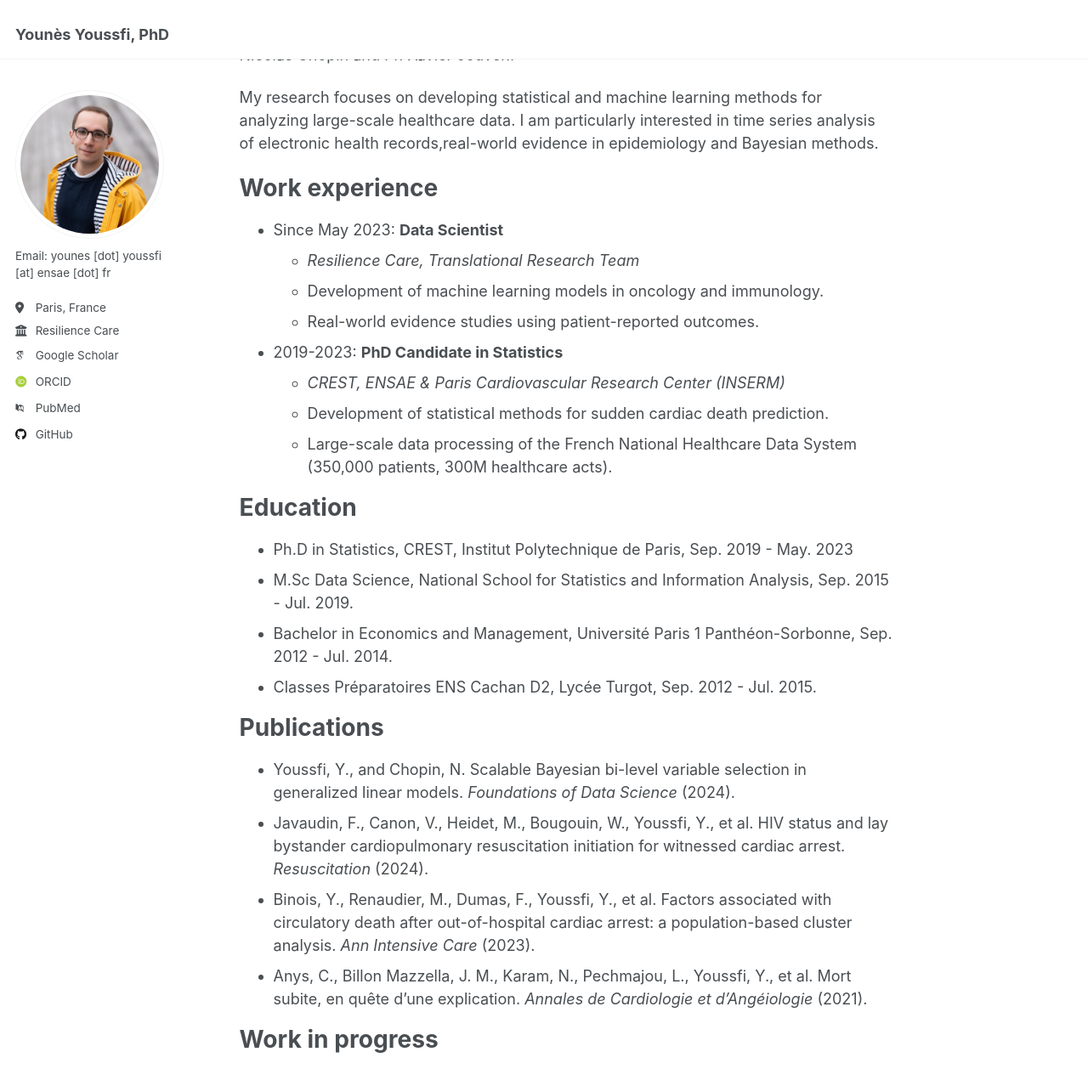
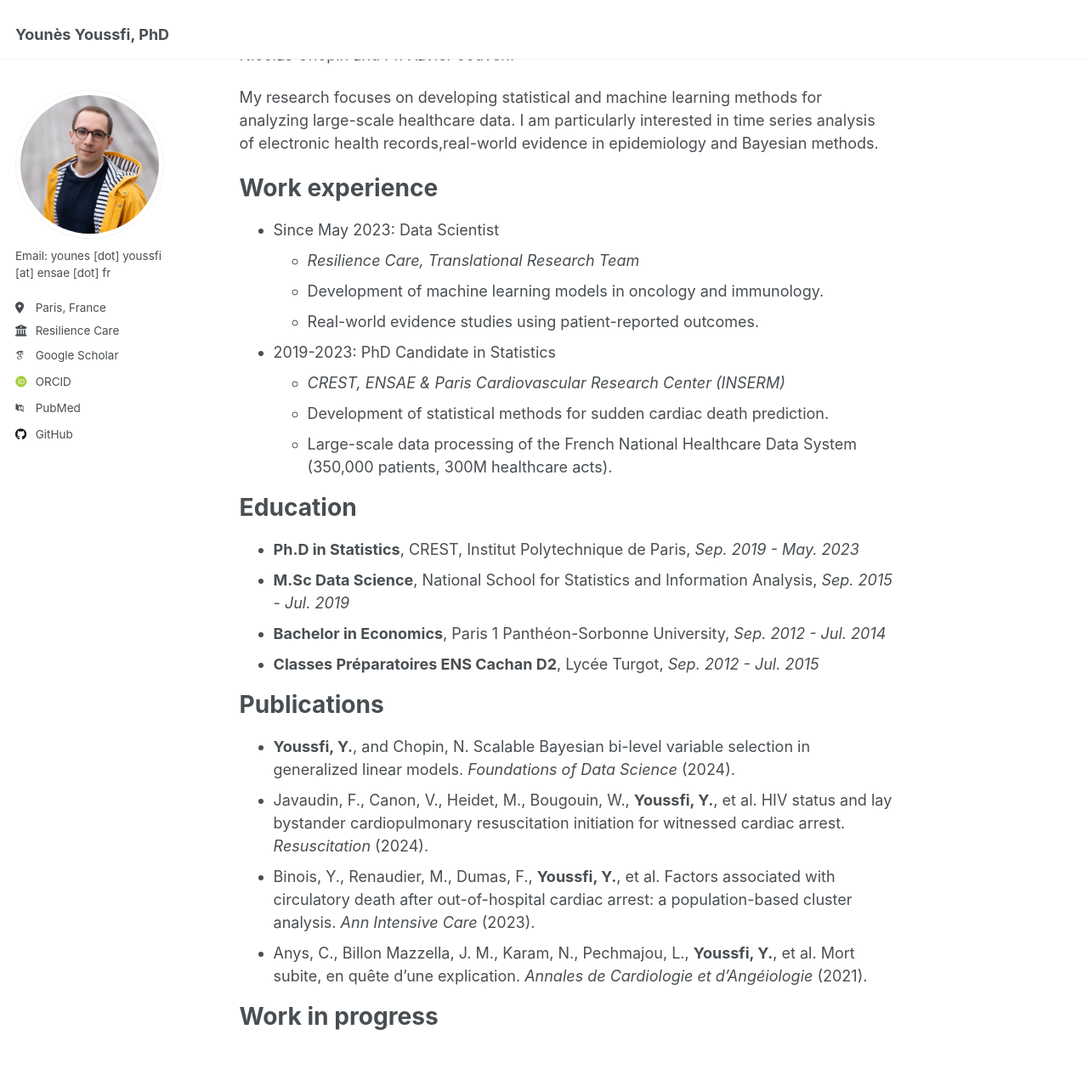
Before and after one commit to youyoussfi/youyoussfi.github.io, a Jekyll site: the page built from _pages/about.md, in a window 1280 px wide and 1400 px high, scrolled down 202 px. Shown: the top 1278 px of the window at 85% size. Built offline with Jekyll 4.4.1, drawn with Linux system fonts in a browser that asks for light colours; some web fonts are replaced; some of the changed text lies outside the part shown.

Commit message:
Update about.md

```diff
--- a/_pages/about.md
+++ b/_pages/about.md
@@ -15,12 +15,12 @@ My research focuses on developing statistical and machine learning methods for a
 
 Work experience
 ======
-* Since May 2023: **Data Scientist**
+* Since May 2023: Data Scientist
   * *Resilience Care, Translational Research Team*
   * Development of machine learning models in oncology and immunology.
   * Real-world evidence studies using patient-reported outcomes.
 
-* 2019-2023: **PhD Candidate in Statistics**
+* 2019-2023: PhD Candidate in Statistics
   * *CREST, ENSAE & Paris Cardiovascular Research Center (INSERM)*
   * Development of statistical methods for sudden cardiac death prediction.
   * Large-scale data processing of the French National Healthcare Data System (350,000 patients, 300M healthcare acts).
@@ -28,18 +28,18 @@ Work experience
 
 Education
 ======
-* Ph.D in Statistics, CREST, Institut Polytechnique de Paris, Sep. 2019 - May. 2023
-* M.Sc Data Science, National School for Statistics and Information Analysis, Sep. 2015 - Jul. 2019.
-* Bachelor in Economics and Management, Université Paris 1 Panthéon-Sorbonne, Sep. 2012 - Jul. 2014.
-* Classes Préparatoires ENS Cachan D2, Lycée Turgot, Sep. 2012 - Jul. 2015.
+* **Ph.D in Statistics**, CREST, Institut Polytechnique de Paris, *Sep. 2019 - May. 2023*
+* **M.Sc Data Science**, National School for Statistics and Information Analysis, *Sep. 2015 - Jul. 2019*
+* **Bachelor in Economics**, Paris 1 Panthéon-Sorbonne University, *Sep. 2012 - Jul. 2014*
+* **Classes Préparatoires ENS Cachan D2**, Lycée Turgot, *Sep. 2012 - Jul. 2015*
 
 
 Publications
 ======
-- Youssfi, Y., and Chopin, N. Scalable Bayesian bi-level variable selection in generalized linear models. *Foundations of Data Science* (2024).
-- Javaudin, F., Canon, V., Heidet, M., Bougouin, W., Youssfi, Y., et al. HIV status and lay bystander cardiopulmonary resuscitation initiation for witnessed cardiac arrest. *Resuscitation* (2024).
-- Binois, Y., Renaudier, M., Dumas, F., Youssfi, Y., et al. Factors associated with circulatory death after out-of-hospital cardiac arrest: a population-based cluster analysis. *Ann Intensive Care* (2023).
-- Anys, C., Billon Mazzella, J. M., Karam, N., Pechmajou, L., Youssfi, Y., et al. Mort subite, en quête d’une explication. *Annales de Cardiologie et d'Angéiologie* (2021).
+- **Youssfi, Y.**, and Chopin, N. Scalable Bayesian bi-level variable selection in generalized linear models. *Foundations of Data Science* (2024).
+- Javaudin, F., Canon, V., Heidet, M., Bougouin, W., **Youssfi, Y.**, et al. HIV status and lay bystander cardiopulmonary resuscitation initiation for witnessed cardiac arrest. *Resuscitation* (2024).
+- Binois, Y., Renaudier, M., Dumas, F., **Youssfi, Y.**, et al. Factors associated with circulatory death after out-of-hospital cardiac arrest: a population-based cluster analysis. *Ann Intensive Care* (2023).
+- Anys, C., Billon Mazzella, J. M., Karam, N., Pechmajou, L., **Youssfi, Y.**, et al. Mort subite, en quête d’une explication. *Annales de Cardiologie et d'Angéiologie* (2021).
 
 
 Work in progress
```
Also changed, not shown: other parts of _pages/about.md (+1 -1 lines).
